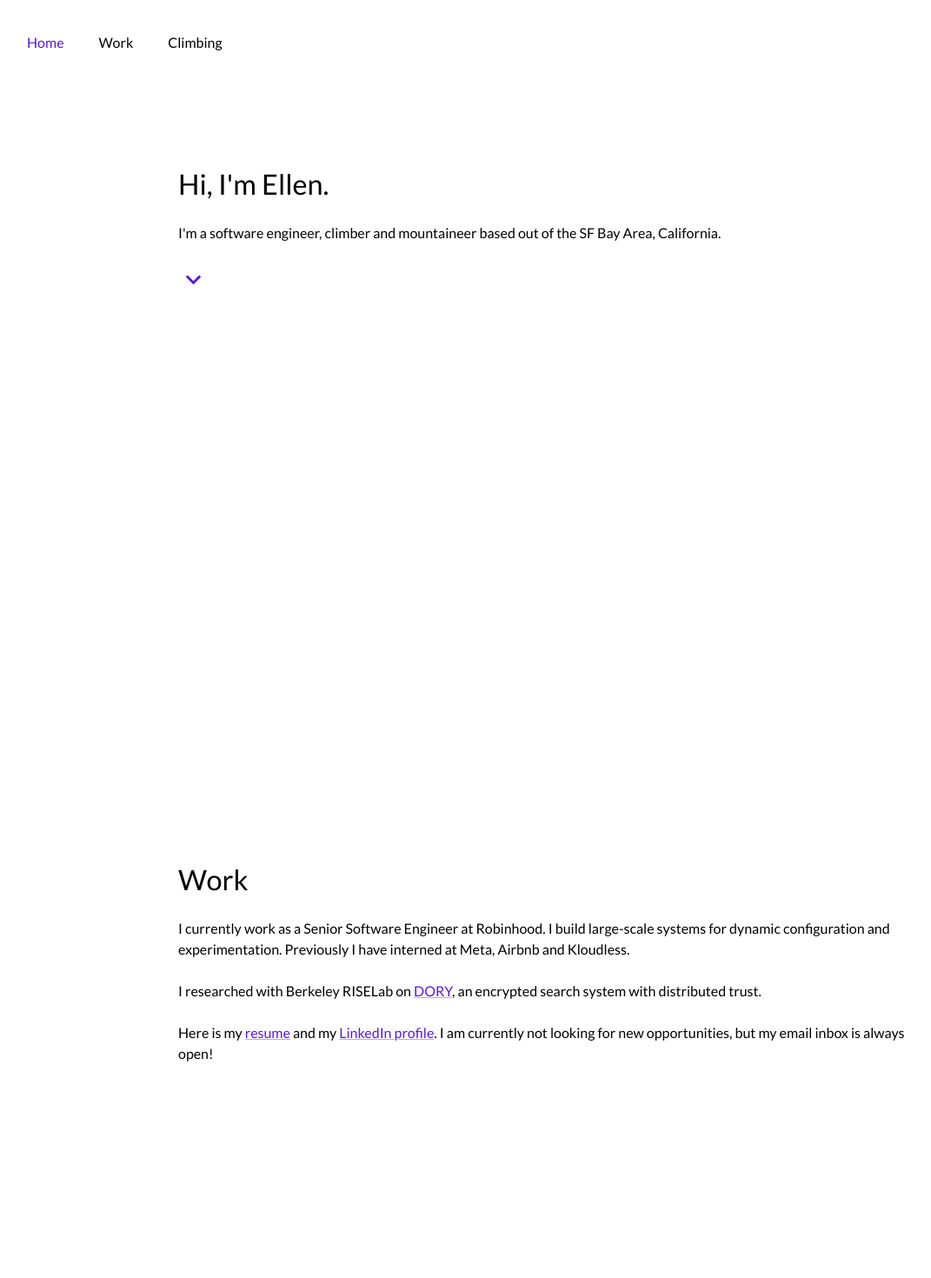
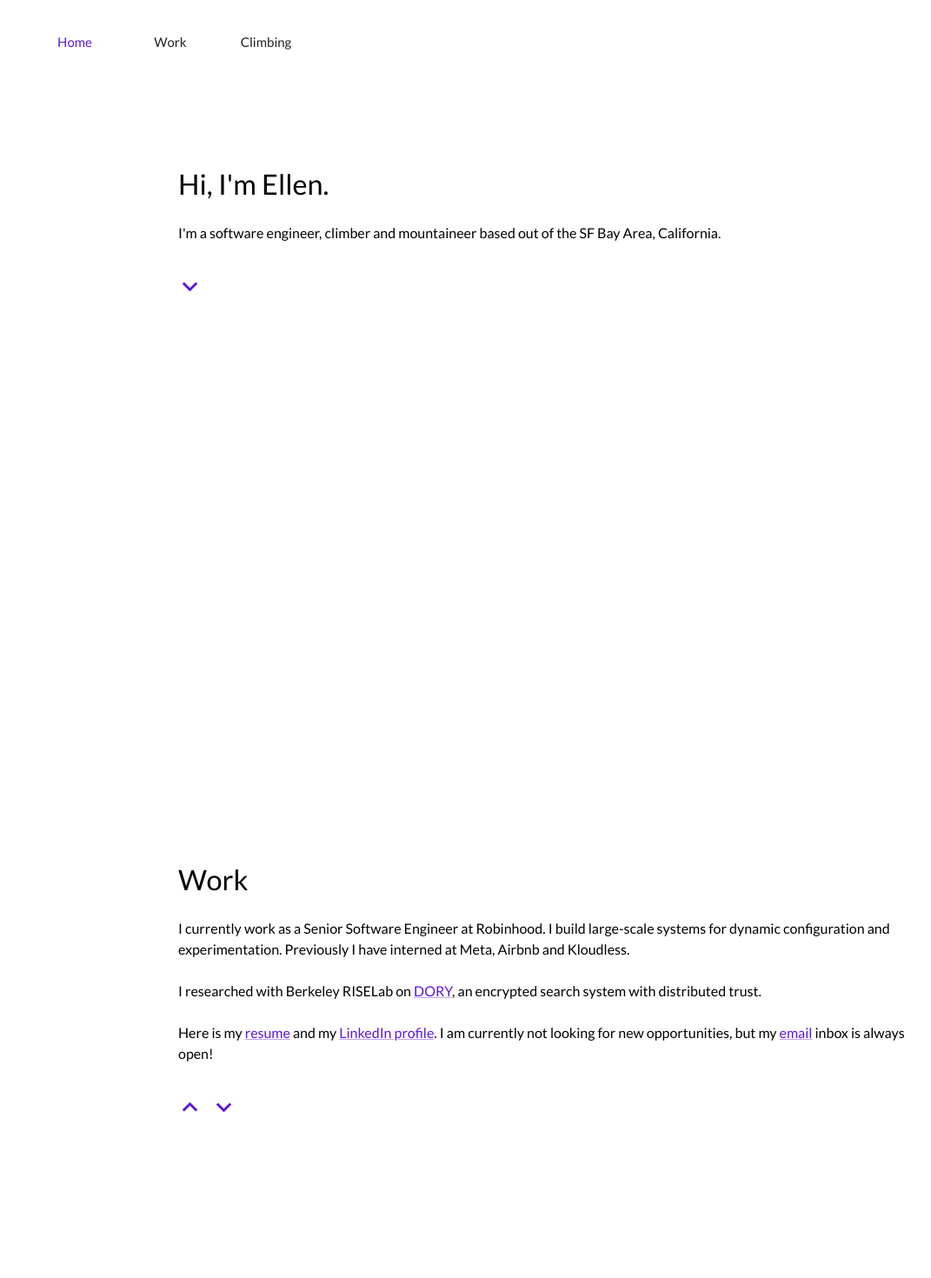
Before and after one commit to ellenluo/personal-website-2, a React (Create React App) app in the folder web/: page /home in a window 1280 px wide. Shown: the top 1470 px of the page at 87% size, without its empty margins (9-1080 px from the left). Built offline with nearby package versions, Linux system fonts and the light colour scheme.

Commit message:
Add scroll package and make scrolling a state

```diff
--- a/web/src/App.js
+++ b/web/src/App.js
@@ -1,7 +1,7 @@
-import React from 'react'
+import React, {useState} from 'react'
 import { createTheme, responsiveFontSizes, ThemeProvider } from '@mui/material/styles'
 
-import NavBar from './components/NavBar'
+import Navigation from './components/Navigation'
 import Router from './components/Router'
 
 const App = () => {
@@ -16,12 +16,13 @@ const App = () => {
     },
   })
   const responsiveTheme = responsiveFontSizes(theme)
+  const [activePage, setActivePage] = useState('home')
 
   return (
     <ThemeProvider theme={responsiveTheme}>
       <React.Fragment>
-        <NavBar />
-        <Router />
+        <Navigation activePage={activePage} setActivePage={setActivePage} />
+        <Router setActivePage={setActivePage} />
       </React.Fragment>
     </ThemeProvider>
   )
--- a/web/src/components/NavBar.module.css
+++ /dev/null
@@ -1,10 +0,0 @@
-.link {
-    color: black;
-    margin-right: 40px;
-    text-decoration: none;
-    transition: color 0.5s ease;
-}
-
-.active {
-    color: rgb(91, 22, 219);
-}
--- a/web/src/components/NavBar.tsx
+++ /dev/null
@@ -1,40 +0,0 @@
-import { AppBar, Toolbar, Typography } from '@mui/material'
-import React from 'react'
-import { NavLink, useLocation } from 'react-router-dom'
-
-import styles from './NavBar.module.css'
-
-const NavBar = () => {
-  const { hash, pathname } = useLocation()
-
-  const getNavLinkClass = (navHash: string, navPath: string) =>
-    hash === navHash && pathname === navPath ? `${styles.active} ${styles.link}` : styles.link
-
-  return (
-    <AppBar
-      position="static"
-      sx={{
-        backgroundColor: 'white',
-        boxShadow: 'none',
-        padding: '16px',
-        position: 'fixed',
-        top: 0,
-        transition: 'none',
-      }}
-    >
-      <Toolbar>
-        <NavLink className={getNavLinkClass('', '/home')} to="/home">
-          Home
-        </NavLink>
-        <NavLink className={getNavLinkClass('#work', '/home')} to="/home#work">
-          Work
-        </NavLink>
-        <NavLink className={getNavLinkClass('#climbing', '/home')} to="/home#climbing">
-          Climbing
-        </NavLink>
-      </Toolbar>
-    </AppBar>
-  )
-}
-
-export default NavBar
--- /dev/null
+++ b/web/src/components/Navigation.tsx
@@ -0,0 +1,73 @@
+import { AppBar, Button, Toolbar } from '@mui/material'
+import React from 'react'
+import { scrollTo } from '../utils'
+
+type Props = {
+  activePage: string
+  setActivePage: (page: string) => {}
+}
+
+const Navigation = ({ activePage, setActivePage }: Props) => {
+  const buttonStyle = {
+    color: 'text.primary',
+    textTransform: 'capitalize',
+    transition: 'color 0.5s ease',
+    width: 110,
+  }
+  const activeStyle = {
+    ...buttonStyle,
+    '&.Mui-disabled': {
+      color: 'primary.main',
+    },
+  }
+  const onClickNav = (page: string) => {
+    setActivePage(page)
+    scrollTo(page)
+  }
+  return (
+    <AppBar
+      position="static"
+      sx={{
+        backgroundColor: 'white',
+        boxShadow: 'none',
+        padding: '16px',
+        position: 'fixed',
+        top: 0,
+        transition: 'none',
+        zIndex: 1000,
+      }}
+    >
+      <Toolbar>
+        <Button
+          disabled={activePage === 'home'}
+          onClick={() => onClickNav('home')}
+          size="large"
+          sx={activePage === 'home' ? activeStyle : buttonStyle}
+          variant="text"
+        >
+          Home
+        </Button>
+        <Button
+          disabled={activePage === 'work'}
+          onClick={() => onClickNav('work')}
+          size="large"
+          sx={activePage === 'work' ? activeStyle : buttonStyle}
+          variant="text"
+        >
+          Work
+        </Button>
+        <Button
+          disabled={activePage === 'climbing'}
+          onClick={() => onClickNav('climbing')}
+          size="large"
+          sx={activePage === 'climbing' ? activeStyle : buttonStyle}
+          variant="text"
+        >
+          Climbing
+        </Button>
+      </Toolbar>
+    </AppBar>
+  )
+}
+
+export default Navigation
--- a/web/src/components/Router.tsx
+++ b/web/src/components/Router.tsx
@@ -3,9 +3,13 @@ import { Navigate, Routes, Route, Link } from 'react-router-dom'
 
 import Main from '../pages/Main'
 
-const Router = () => (
+type Props = {
+  setActivePage: (page: string) => {}
+}
+
+const Router = ({ setActivePage }: Props) => (
   <Routes>
-    <Route element={<Main />} path="/home" />
+    <Route element={<Main setActivePage={setActivePage} />} path="/home" />
     <Route path="*" element={<Navigate to="/home" replace />} />
   </Routes>
 )
--- a/web/src/pages/Main.tsx
+++ b/web/src/pages/Main.tsx
@@ -1,57 +1,61 @@
-import React, { useEffect, useRef } from 'react'
-import { useTheme } from '@mui/material/styles'
+import React from 'react'
+import KeyboardArrowDownIcon from '@mui/icons-material/KeyboardArrowDown'
+import KeyboardArrowUpIcon from '@mui/icons-material/KeyboardArrowUp'
 import { Box, Container, IconButton, Link, Stack, Typography } from '@mui/material'
-import { useLocation } from 'react-router-dom'
+import { Element } from 'react-scroll'
 
-import KeyboardArrowDownIcon from '@mui/icons-material/KeyboardArrowDown'
+import { scrollTo } from '../utils'
 
-const Main = () => {
-  const location = useLocation()
-
-  const homeRef = useRef(null)
-  const workRef = useRef(null)
-  const climbingRef = useRef(null)
-
-  const hashMap = {
-    '': homeRef,
-    '#work': workRef,
-    '#climbing': climbingRef,
+type Props = {
+  setActivePage: (page: string) => {}
 }
 
-  useEffect(() => {
-    const hash = location.hash
-    const ref = (hashMap as any)[hash]
-    console.log(ref)
-    if (ref && ref.current) {
-      ref.current.scrollIntoView({
-        behavior: 'smooth',
-      })
+type ArrowButtonProps = {
+  targetPage: string
+  up: boolean
 }
-  }, [location])
+
+const Main = ({ setActivePage }: Props) => {
+  const ArrowButton = ({ targetPage, up }: ArrowButtonProps) => (
+    <Box>
+      <IconButton
+        color="primary"
+        edge="start"
+        disableRipple
+        onClick={() => {
+          scrollTo(targetPage)
+          setActivePage(targetPage)
+        }}
+      >
+        {up ? <KeyboardArrowUpIcon fontSize="large" /> : <KeyboardArrowDownIcon fontSize="large" />}
+      </IconButton>
+    </Box>
+  )
 
   return (
     <Stack spacing={0}>
-      <Container maxWidth="md" sx={{ height: '100vh', padding: '32px' }} ref={homeRef}>
+      <Element name="home">
+        <Container maxWidth="md" sx={{ height: '100vh', padding: '32px' }}>
           <Stack spacing={3} sx={{ marginTop: '20vh' }}>
             <Typography variant="h4">Hi, I'm Ellen.</Typography>
             <Typography variant="body1">
               I'm a software engineer, climber and mountaineer based out of the SF Bay Area,
               California.
             </Typography>
-          <Link href="#work">
-            <KeyboardArrowDownIcon fontSize="large" />
-          </Link>
+            <ArrowButton targetPage="work" up={false} />
           </Stack>
         </Container>
-      <Container maxWidth="md" sx={{ height: '100vh', padding: '32px' }} ref={workRef}>
+      </Element>
+      <Element name="work">
+        <Container maxWidth="md" sx={{ height: '100vh', padding: '32px' }}>
           <Stack spacing={3} sx={{ marginTop: '20vh' }}>
             <Typography variant="h4" sx={{ marginBottom: '8px' }}>
               Work
             </Typography>
             <Typography variant="body1">
-            I currently work as a Senior Software Engineer at Robinhood. I build large-scale systems
-            for dynamic configuration and experimentation. Previously I have interned at Meta,
-            Airbnb and Kloudless.
+              I currently work as a Senior Software Engineer at Robinhood. I build large-scale
+              systems for dynamic configuration and experimentation. Previously I have interned at
+              Meta, Airbnb and Kloudless.
             </Typography>
             <Typography variant="body1">
               I researched with Berkeley RISELab on{' '}
@@ -73,11 +77,21 @@ const Main = () => {
               <Link href="https://www.linkedin.com/in/ellenluo/" target="_blank" rel="noreferrer">
                 LinkedIn profile
               </Link>
-            . I am currently not looking for new opportunities, but my email inbox is always open!
+              . I am currently not looking for new opportunities, but my{' '}
+              <Link href="mailto:ellenyilan.luo@gmail.com" target="_blank" rel="noreferrer">
+                email
+              </Link>{' '}
+              inbox is always open!
             </Typography>
+            <Stack direction="row">
+              <ArrowButton targetPage="home" up />
+              <ArrowButton targetPage="climbing" up={false} />
+            </Stack>
           </Stack>
         </Container>
-      <Container maxWidth="md" sx={{ height: '100vh', padding: '32px' }} ref={climbingRef}>
+      </Element>
+      <Element name="climbing">
+        <Container maxWidth="md" sx={{ height: '100vh', padding: '32px' }}>
           <Stack spacing={3} sx={{ marginTop: '20vh' }}>
             <Typography variant="h4" sx={{ marginBottom: '8px' }}>
               Climbing
@@ -107,8 +121,10 @@ const Main = () => {
               </Link>
               . I have also recently started to write trip reports. You can find them here.
             </Typography>
+            <ArrowButton targetPage="work" up />
           </Stack>
         </Container>
+      </Element>
     </Stack>
   )
 }
--- /dev/null
+++ b/web/src/utils.tsx
@@ -0,0 +1,8 @@
+import { scroller } from 'react-scroll'
+
+export const scrollTo = (element: string) =>
+  scroller.scrollTo(element, {
+    duration: 1600,
+    delay: 100,
+    smooth: true,
+  })
```
Also changed, not shown: package.json (added, +8 -0 lines), 1 other file (tests, documents, lock files or other folders). Lines whose indentation alone changed are shown as unchanged.
